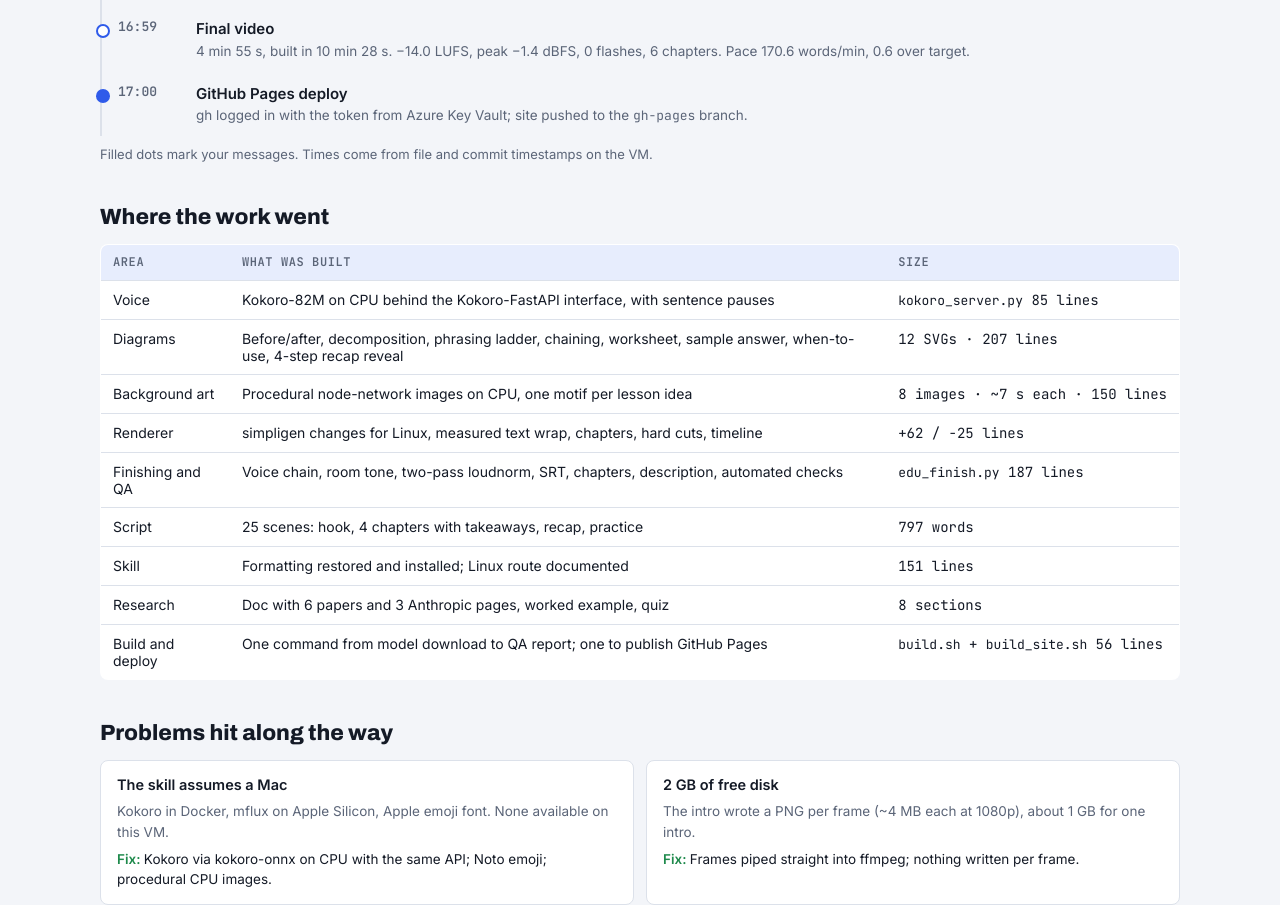
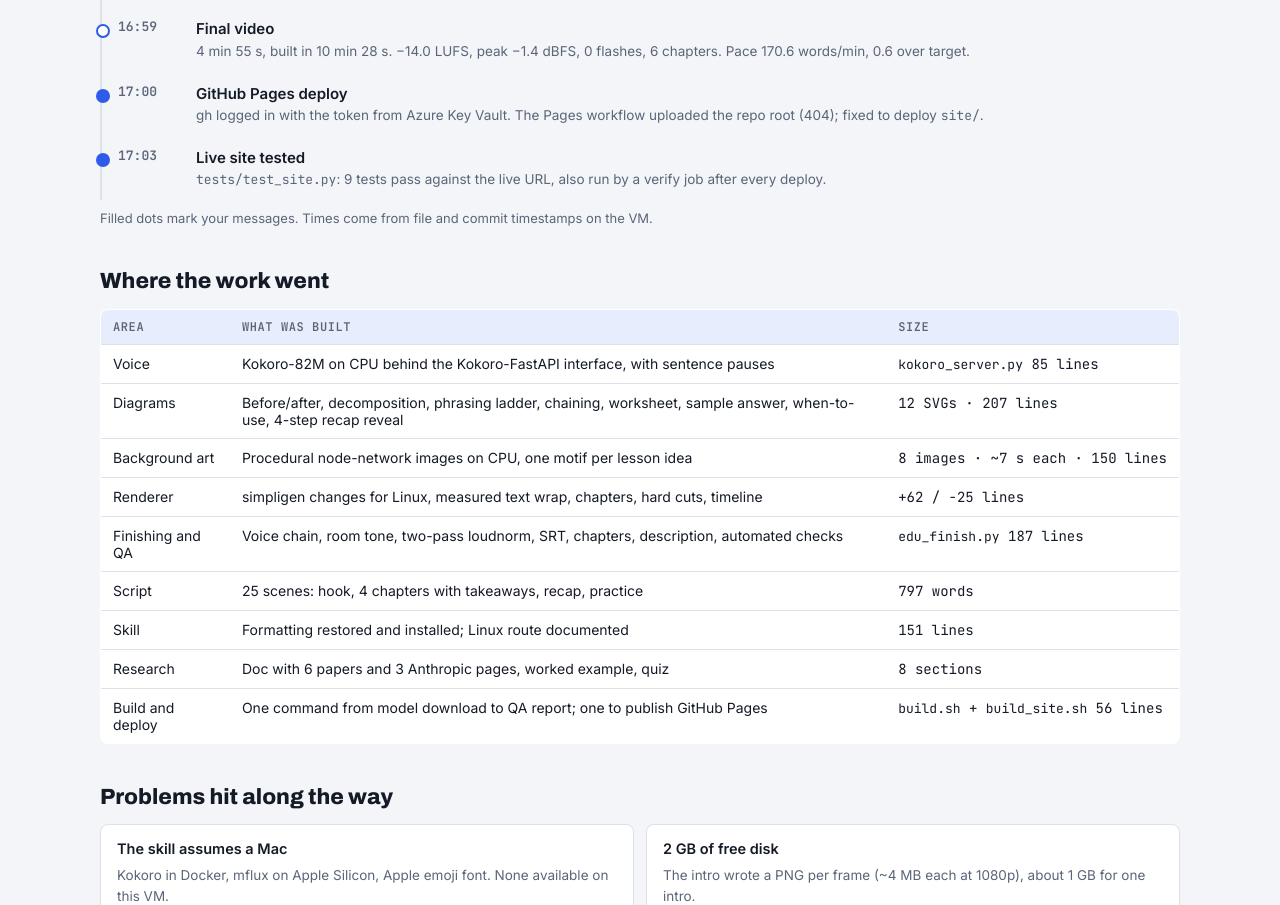
Before and after one commit to rifaterdemsahin/task-decomposition-video, a plain HTML site: page effort.html in a window 1280 px wide. Shown: the part 1174-2079 px from the top of the page. Drawn offline with Linux system fonts and the light colour scheme.

Commit message:
Board and effort report: record the Pages fix and live tests
Co-Authored-By: Claude Opus 5.5 <noreply@anthropic.com>

```diff
--- a/effort.html
+++ b/effort.html
@@ -88,7 +88,8 @@ a:focus-visible { outline: 2px solid var(--accent); outline-offset: 2px; }
       <li><time>16:47</time><div><b>QA on draft 2</b><span>6 of 7 checks pass. Pace 175 words/min, above the 140–170 target.</span></div></li>
       <li><time>16:49</time><div><b>Pacing fix, final build</b><span>0.3 s pause between sentences, as the skill prescribes; full rebuild with <code>build.sh</code>.</span></div></li>
       <li><time>16:59</time><div><b>Final video</b><span>4 min 55 s, built in 10 min 28 s. −14.0 LUFS, peak −1.4 dBFS, 0 flashes, 6 chapters. Pace 170.6 words/min, 0.6 over target.</span></div></li>
-      <li class="user"><time>17:00</time><div><b>GitHub Pages deploy</b><span>gh logged in with the token from Azure Key Vault; site pushed to the <code>gh-pages</code> branch.</span></div></li>
+      <li class="user"><time>17:00</time><div><b>GitHub Pages deploy</b><span>gh logged in with the token from Azure Key Vault. The Pages workflow uploaded the repo root (404); fixed to deploy <code>site/</code>.</span></div></li>
+      <li class="user"><time>17:03</time><div><b>Live site tested</b><span><code>tests/test_site.py</code>: 9 tests pass against the live URL, also run by a verify job after every deploy.</span></div></li>
     </ol>
     <p class="legend">Filled dots mark your messages. Times come from file and commit timestamps on the VM.</p>
   </section>
```
Also changed, not shown: kanban.html (+1 -1 lines), site/effort.html (+2 -1 lines), site/kanban.html (+1 -1 lines).
